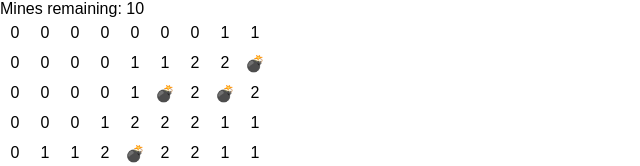
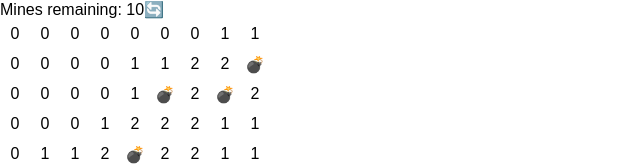
Before and after one commit to zroyer/sweeper, a React (Create React App) app: page / in a window 1280 px wide. Shown: the top 166 px of the page, without its empty margins (0-640 px from the left). Built offline with nearby package versions, Linux system fonts and the light colour scheme.

Commit message:
adds refresh button

```diff
--- a/src/components/Table.js
+++ b/src/components/Table.js
@@ -28,7 +28,6 @@ class Table extends Component {
 
     newTable = this.layMines(newTable, mines)
     newTable = this.getTableScore(newTable)
-    console.log(newTable)
     return newTable;
   }
 
@@ -121,6 +120,12 @@ class Table extends Component {
     return score
   }
 
+  handleRefresh() {
+    this.setState({
+      table: this.initializeNewTable(this.props.mines, this.props.columns, this.props.rows)
+    })
+  }
+
   renderTable(table) {
     return table.map((tableRow, index) => {
       return (
@@ -142,8 +147,11 @@ class Table extends Component {
   render() {
     return (
       <React.Fragment>
-        <div>
-          Mines remaining: {this.state.mines}
+        <div className="game-info">
+          <div>
+            Mines remaining: {this.state.mines}
+          </div>
+          <span onClick={() => this.handleRefresh()}>🔄</span>
         </div>
         {this.renderTable(this.state.table)}
       </React.Fragment>
--- a/src/index.css
+++ b/src/index.css
@@ -16,3 +16,9 @@ body {
   justify-content: center;
   align-items: center;
 }
+
+.game-info {
+  display: flex;
+  flex-direction: row;
+  align-items: center;
+}
```
